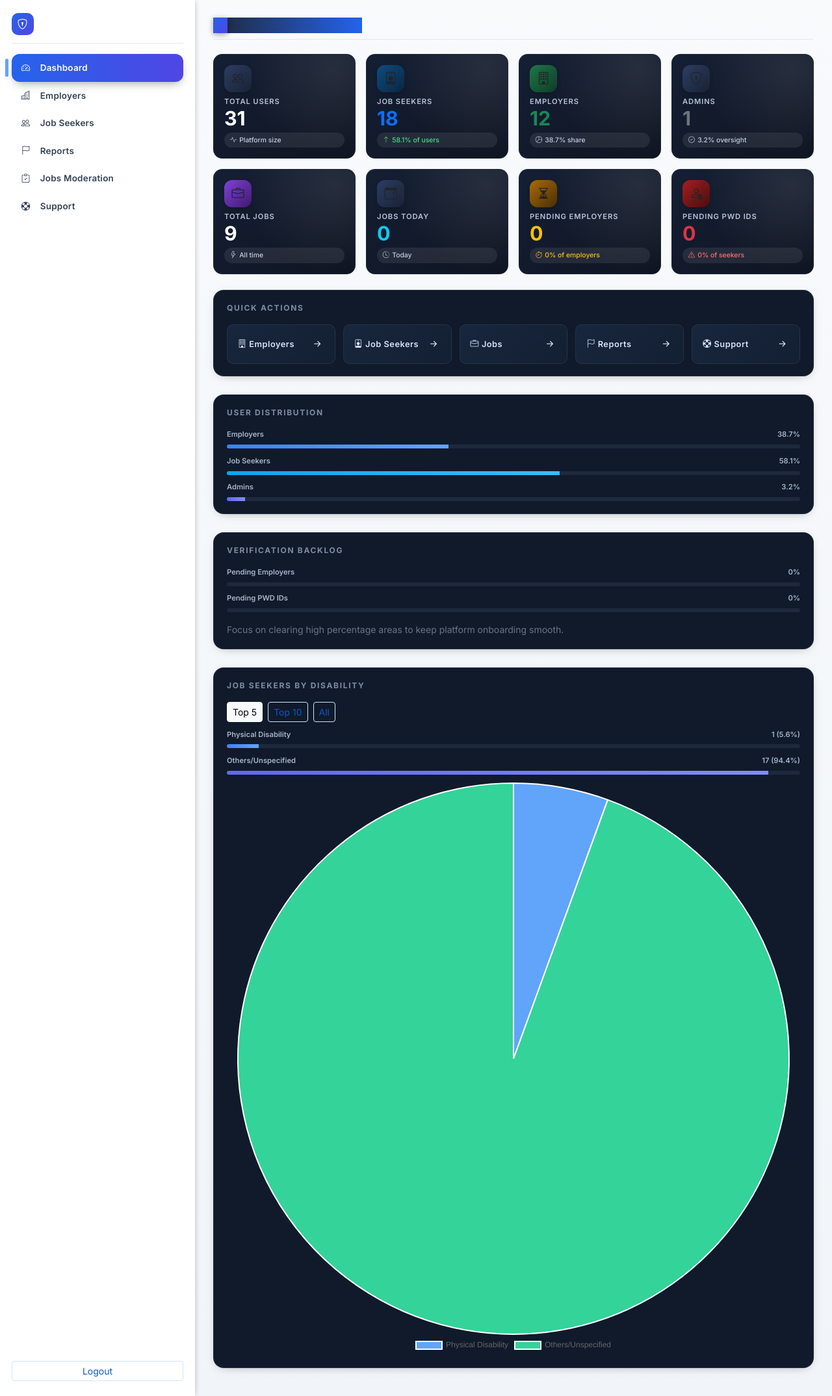
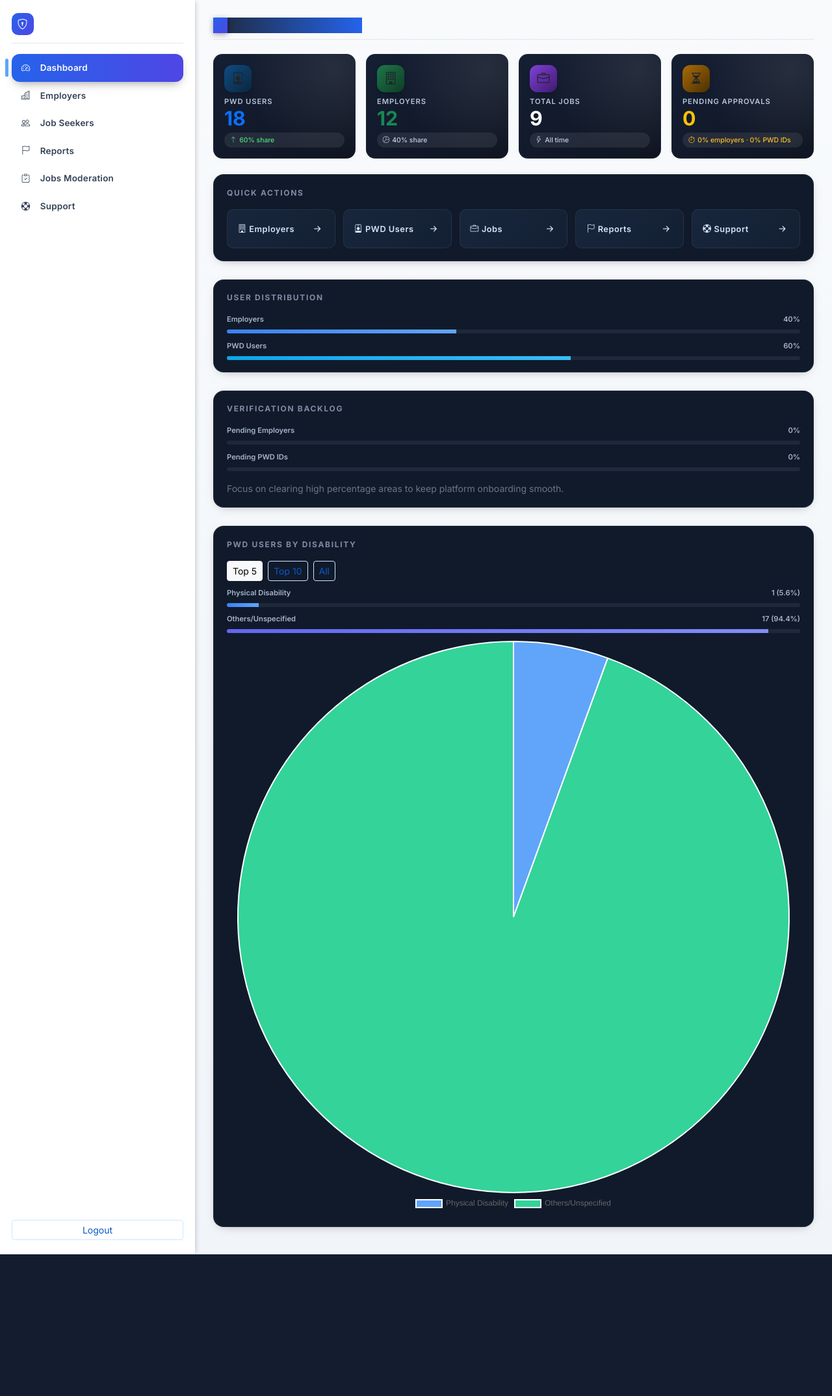
Before and after one commit to Dayether/pwdjs, a PHP site: page /admin_dashboard.php in a window 1280 px wide. Shown: the whole page at 65% size. After the commit the page ends 1930 px from the top, so only its background shows below. Run offline with PHP 8.4, Linux system fonts and the light colour scheme; a user stored in the database is signed in; data comes from the database, SQL or seed files in the repository.

Commit message:
dashboard

```diff
--- a/admin_dashboard.php
+++ b/admin_dashboard.php
@@ -6,10 +6,8 @@ require_once 'classes/Helpers.php';
 Helpers::requireRole('admin');
 
 $pdo = Database::getConnection();
-$totalUsers = (int)$pdo->query("SELECT COUNT(*) FROM users")->fetchColumn();
 $totalEmployers = (int)$pdo->query("SELECT COUNT(*) FROM users WHERE role='employer'")->fetchColumn();
 $totalSeekers = (int)$pdo->query("SELECT COUNT(*) FROM users WHERE role='job_seeker'")->fetchColumn();
-$totalAdmins = (int)$pdo->query("SELECT COUNT(*) FROM users WHERE role='admin'")->fetchColumn();
 $totalJobs = (int)$pdo->query("SELECT COUNT(*) FROM jobs")->fetchColumn();
 $pendingJobs = 0; $approvedJobs = 0; $rejectedJobs = 0;
 try {
@@ -19,11 +17,8 @@ try {
 } catch (Throwable $e) {}
 $pendingEmployers = (int)$pdo->query("SELECT COUNT(*) FROM users WHERE role='employer' AND COALESCE(employer_status,'Pending')='Pending'")->fetchColumn();
 $pendingPwd = (int)$pdo->query("SELECT COUNT(*) FROM users WHERE role='job_seeker' AND COALESCE(pwd_id_status,'None')='Pending'")->fetchColumn();
-$todayJobs = 0;
-try {
-  $stmt = $pdo->query("SELECT COUNT(*) FROM jobs WHERE DATE(created_at)=CURDATE()");
-  $todayJobs = (int)$stmt->fetchColumn();
-} catch (Throwable $e) { $todayJobs = 0; }
+// Unified Pending Approvals (employers + PWD ID verifications)
+$pendingApprovals = $pendingEmployers + $pendingPwd;
 
 // Job seeker disability breakdown (from disability_type if set, else disability)
 $disCategories = [
@@ -113,10 +108,10 @@ include 'includes/header.php';
 </style>
 
 <?php
-// Derived percentages (avoid division by zero)
+// Derived percentages for distribution (remove admins from display)
+$totalUsers = $totalEmployers + $totalSeekers; // visible population only
 $percentEmployers = $totalUsers ? round(($totalEmployers / $totalUsers) * 100, 1) : 0;
 $percentSeekers   = $totalUsers ? round(($totalSeekers / $totalUsers) * 100, 1) : 0;
-$percentAdmins    = $totalUsers ? round(($totalAdmins / $totalUsers) * 100, 1) : 0;
 $pendingEmployerPct = $totalEmployers ? round(($pendingEmployers / $totalEmployers) * 100, 1) : 0;
 $pendingPwdPct      = $totalSeekers ? round(($pendingPwd / $totalSeekers) * 100, 1) : 0;
 ?>
@@ -127,53 +122,29 @@ $pendingPwdPct      = $totalSeekers ? round(($pendingPwd / $totalSeekers) * 100,
 </div>
 
 <div class="metrics-grid">
-  <div class="metric-card fade-in-up" style="--i:1" data-order="1">
-    <div class="metric-icon"><i class="bi bi-people"></i></div>
-    <div class="metric-label">Total Users</div>
-    <div class="metric-value count-animate" data-count="<?php echo $totalUsers; ?>">0</div>
-    <div class="metric-change"><i class="bi bi-activity"></i>Platform size</div>
+  <div class="metric-card seekers fade-in-up" style="--i:1">
+    <div class="metric-icon"><i class="bi bi-person-badge"></i></div>
+    <div class="metric-label">PWD Users</div>
+    <div class="metric-value count-animate text-primary" data-count="<?php echo $totalSeekers; ?>">0</div>
+    <div class="metric-change trend-positive"><i class="bi bi-arrow-up"></i><?php echo $percentSeekers; ?>% share</div>
   </div>
-  <div class="metric-card seekers fade-in-up" style="--i:2">
-    <div class="metric-icon"><i class="bi bi-person-badge"></i></div>
-    <div class="metric-label">Job Seekers</div>
-    <div class="metric-value count-animate text-primary" data-count="<?php echo $totalSeekers; ?>">0</div>
-    <div class="metric-change trend-positive"><i class="bi bi-arrow-up"></i><?php echo $percentSeekers; ?>% of users</div>
-  </div>
-  <div class="metric-card employers fade-in-up" style="--i:3">
+  <div class="metric-card employers fade-in-up" style="--i:2">
     <div class="metric-icon"><i class="bi bi-building"></i></div>
     <div class="metric-label">Employers</div>
     <div class="metric-value count-animate text-success" data-count="<?php echo $totalEmployers; ?>">0</div>
     <div class="metric-change"><i class="bi bi-pie-chart"></i><?php echo $percentEmployers; ?>% share</div>
   </div>
-  <div class="metric-card fade-in-up" style="--i:4">
-    <div class="metric-icon"><i class="bi bi-shield-lock"></i></div>
-    <div class="metric-label">Admins</div>
-    <div class="metric-value count-animate text-secondary" data-count="<?php echo $totalAdmins; ?>">0</div>
-    <div class="metric-change"><i class="bi bi-patch-check"></i><?php echo $percentAdmins; ?>% oversight</div>
-  </div>
-  <div class="metric-card jobs fade-in-up" style="--i:5">
+  <div class="metric-card jobs fade-in-up" style="--i:3">
     <div class="metric-icon"><i class="bi bi-briefcase"></i></div>
     <div class="metric-label">Total Jobs</div>
     <div class="metric-value count-animate" data-count="<?php echo $totalJobs; ?>">0</div>
     <div class="metric-change"><i class="bi bi-lightning"></i>All time</div>
   </div>
-  <div class="metric-card fade-in-up" style="--i:6">
-    <div class="metric-icon"><i class="bi bi-calendar-event"></i></div>
-    <div class="metric-label">Jobs Today</div>
-    <div class="metric-value count-animate text-info" data-count="<?php echo $todayJobs; ?>">0</div>
-    <div class="metric-change"><i class="bi bi-clock-history"></i>Today</div>
-  </div>
-  <div class="metric-card pending fade-in-up" style="--i:7">
+  <div class="metric-card pending fade-in-up" style="--i:4">
     <div class="metric-icon"><i class="bi bi-hourglass-split"></i></div>
-    <div class="metric-label">Pending Employers</div>
-    <div class="metric-value count-animate text-warning" data-count="<?php echo $pendingEmployers; ?>">0</div>
-    <div class="metric-change trend-warning"><i class="bi bi-stopwatch"></i><?php echo $pendingEmployerPct; ?>% of employers</div>
-  </div>
-  <div class="metric-card pwd fade-in-up" style="--i:8">
-    <div class="metric-icon"><i class="bi bi-person-check"></i></div>
-    <div class="metric-label">Pending PWD IDs</div>
-    <div class="metric-value count-animate text-danger" data-count="<?php echo $pendingPwd; ?>">0</div>
-    <div class="metric-change trend-danger"><i class="bi bi-exclamation-triangle"></i><?php echo $pendingPwdPct; ?>% of seekers</div>
+    <div class="metric-label">Pending Approvals</div>
+    <div class="metric-value count-animate text-warning" data-count="<?php echo $pendingApprovals; ?>">0</div>
+    <div class="metric-change trend-warning"><i class="bi bi-stopwatch"></i><?php echo $pendingEmployerPct; ?>% employers · <?php echo $pendingPwdPct; ?>% PWD IDs</div>
   </div>
 </div>
 
@@ -181,11 +152,10 @@ $pendingPwdPct      = $totalSeekers ? round(($pendingPwd / $totalSeekers) * 100,
   <div class="section-title">Quick Actions</div>
   <div class="quick-actions">
     <a href="admin_employers.php"><span><i class="bi bi-building me-1"></i>Employers</span><i class="bi bi-arrow-right-short fs-5"></i></a>
-    <a href="admin_job_seekers.php"><span><i class="bi bi-person-badge me-1"></i>Job Seekers</span><i class="bi bi-arrow-right-short fs-5"></i></a>
+    <a href="admin_job_seekers.php"><span><i class="bi bi-person-badge me-1"></i>PWD Users</span><i class="bi bi-arrow-right-short fs-5"></i></a>
     <a href="employer_jobs.php"><span><i class="bi bi-briefcase me-1"></i>Jobs</span><i class="bi bi-arrow-right-short fs-5"></i></a>
     <a href="admin_reports.php"><span><i class="bi bi-flag me-1"></i>Reports</span><i class="bi bi-arrow-right-short fs-5"></i></a>
     <a href="admin_support_tickets.php"><span><i class="bi bi-life-preserver me-1"></i>Support</span><i class="bi bi-arrow-right-short fs-5"></i></a>
-
   </div>
 </div>
 
@@ -193,10 +163,8 @@ $pendingPwdPct      = $totalSeekers ? round(($pendingPwd / $totalSeekers) * 100,
   <div class="section-title">User Distribution</div>
   <div class="dist-row"><span>Employers</span><span><?php echo $percentEmployers; ?>%</span></div>
   <div class="progress-slim"><span style="width:<?php echo $percentEmployers; ?>%"></span></div>
-  <div class="dist-row"><span>Job Seekers</span><span><?php echo $percentSeekers; ?>%</span></div>
+  <div class="dist-row"><span>PWD Users</span><span><?php echo $percentSeekers; ?>%</span></div>
   <div class="progress-slim"><span style="width:<?php echo $percentSeekers; ?>%;background:linear-gradient(90deg,#0ea5e9,#38bdf8)"></span></div>
-  <div class="dist-row"><span>Admins</span><span><?php echo $percentAdmins; ?>%</span></div>
-  <div class="progress-slim"><span style="width:<?php echo $percentAdmins; ?>%;background:linear-gradient(90deg,#6366f1,#818cf8)"></span></div>
 </div>
 
 <div class="section-card fade-in-up">
@@ -209,7 +177,7 @@ $pendingPwdPct      = $totalSeekers ? round(($pendingPwd / $totalSeekers) * 100,
 </div>
 
 <div class="section-card fade-in-up">
-  <div class="section-title">Job Seekers by Disability</div>
+  <div class="section-title">PWD Users by Disability</div>
   <div class="d-flex gap-2 mb-2 small">
     <a class="btn btn-sm btn-outline-light <?php echo ($topN===5?'active':''); ?>" href="?topN=5">Top 5</a>
     <a class="btn btn-sm btn-outline-light <?php echo ($topN===10?'active':''); ?>" href="?topN=10">Top 10</a>
@@ -229,7 +197,7 @@ $pendingPwdPct      = $totalSeekers ? round(($pendingPwd / $totalSeekers) * 100,
       <div class="progress-slim"><span style="width:<?php echo $pct; ?>%;background:linear-gradient(90deg,#6366f1,#818cf8)"></span></div>
     <?php endif; ?>
   <?php else: ?>
-    <div class="small text-secondary">No job seeker disability data yet.</div>
+  <div class="small text-secondary">No PWD user disability data yet.</div>
   <?php endif; ?>
 
   <canvas id="disPie" height="160" style="margin-top:12px"></canvas>
```
